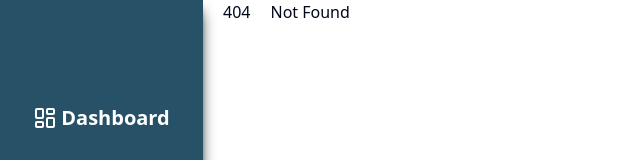
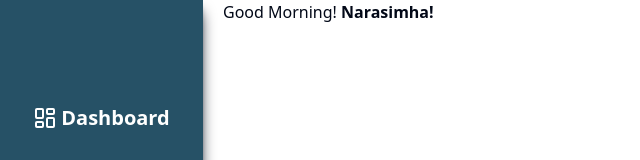
Before and after one commit to painarasimha/pharmacy-management, a SvelteKit app: page /dashboard in a window 1280 px wide. Before the commit this address had no page. Shown: the top 160 px of the page, without its empty margins (0-640 px from the left). Built offline with nearby package versions, Linux system fonts and the light colour scheme.

Commit message:
dashboard page

```diff
--- /dev/null
+++ b/src/routes/dashboard/+page.svelte
@@ -0,0 +1,9 @@
+<script>
+
+</script>
+<title>Dashboard</title>
+<div>
+    <div>
+        Good Morning! <strong>Narasimha!</strong>
+    </div>
+</div>
```
